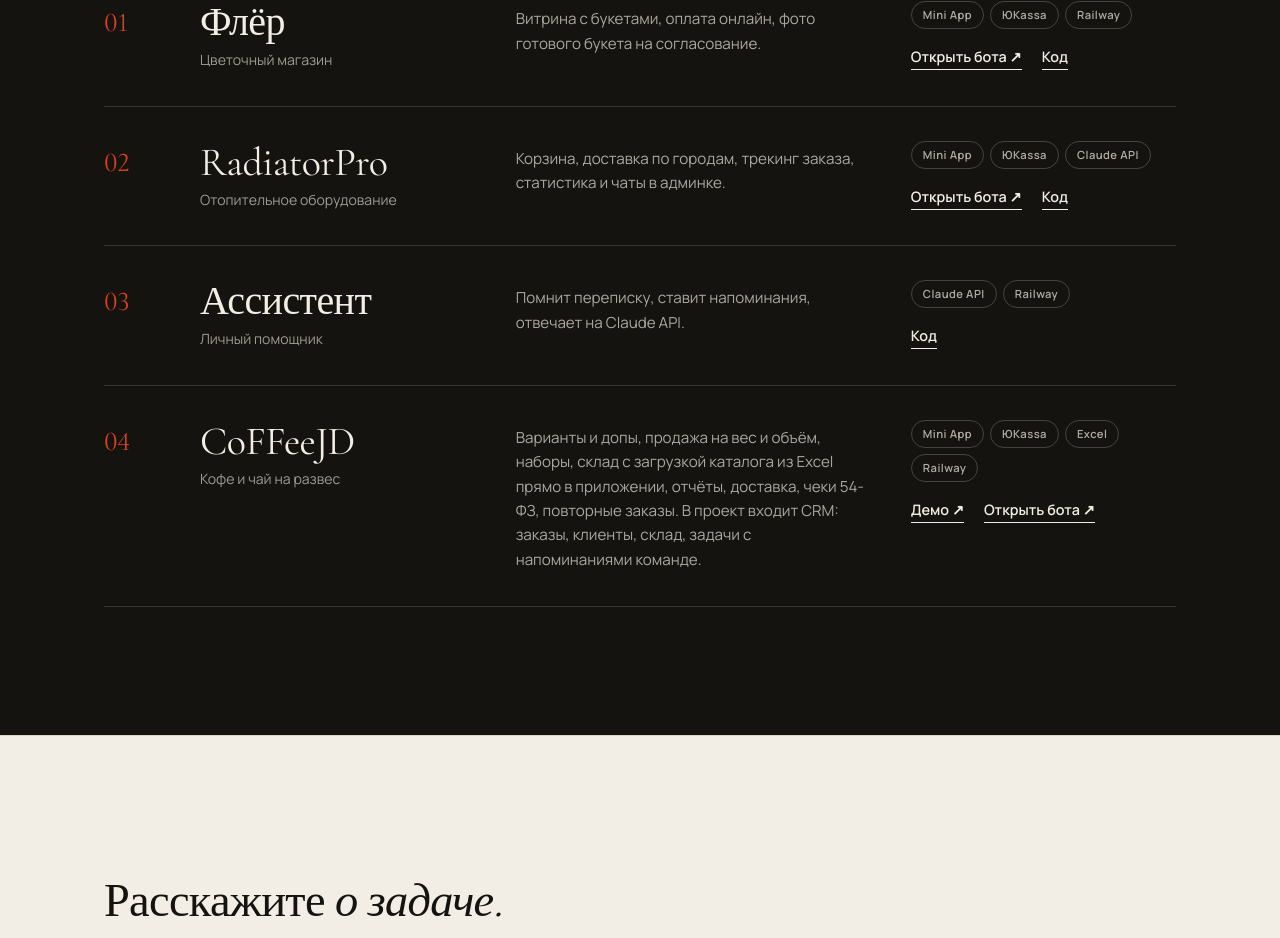
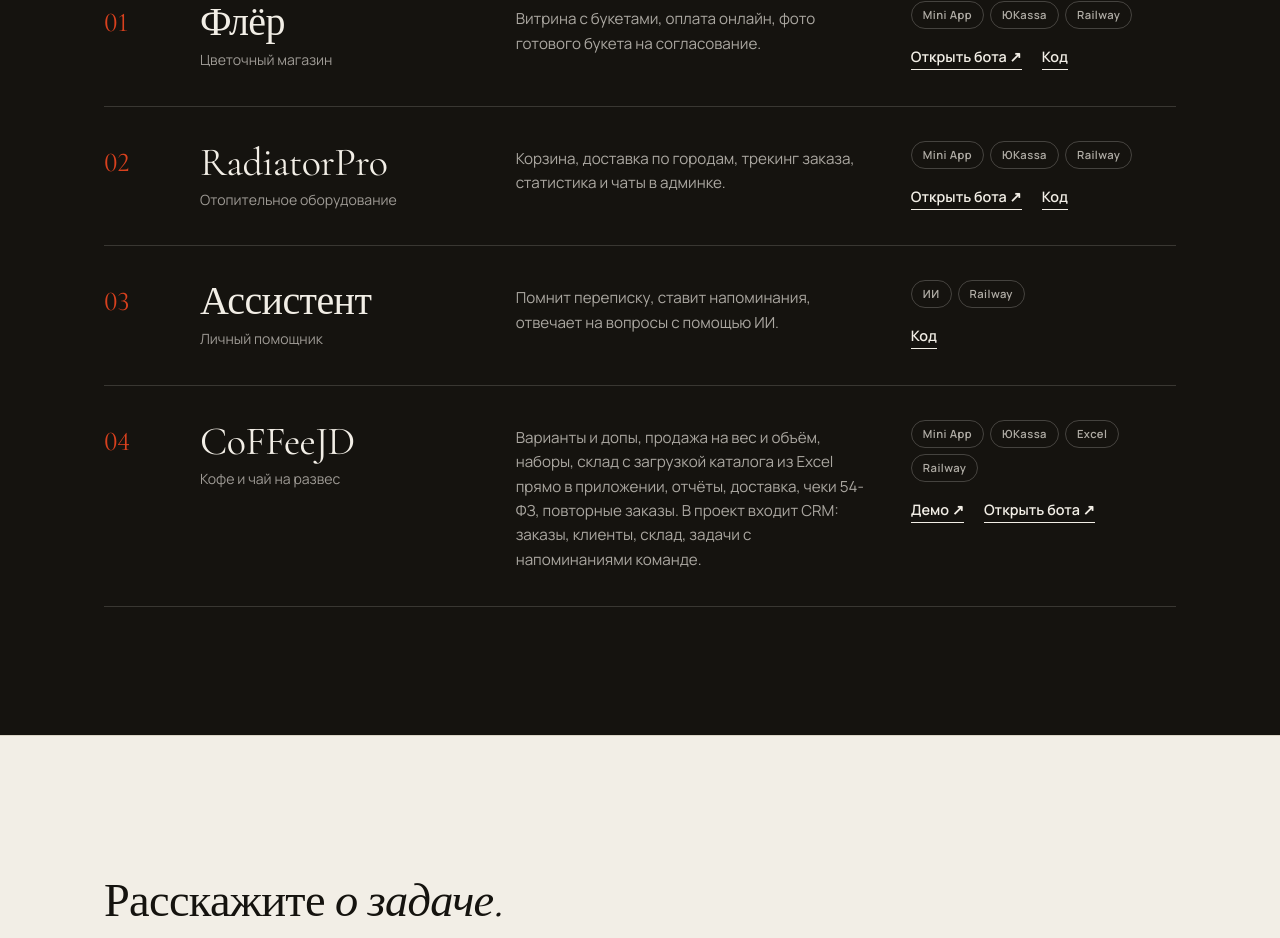
Before and after one commit to zhennyy/botforall, a React (Vite) app: page / in a window 1280 px wide. Shown: the part 2206-3144 px from the top of the page. Built offline with nearby package versions, Linux system fonts and the light colour scheme.

Commit message:
Portfolio: remove Claude API mentions

```diff
--- a/src/components/Projects.jsx
+++ b/src/components/Projects.jsx
@@ -9,13 +9,13 @@
   {
     num: '02', name: 'RadiatorPro', kind: 'Отопительное оборудование',
     text: 'Корзина, доставка по городам, трекинг заказа, статистика и чаты в админке.',
-    stack: ['Mini App', 'ЮKassa', 'Claude API'],
+    stack: ['Mini App', 'ЮKassa', 'Railway'],
     bot: 'https://t.me/RadiatorBZ_bot', code: 'https://github.com/zhennyy/radiatorbot',
   },
   {
     num: '03', name: 'Ассистент', kind: 'Личный помощник',
-    text: 'Помнит переписку, ставит напоминания, отвечает на Claude API.',
-    stack: ['Claude API', 'Railway'],
+    text: 'Помнит переписку, ставит напоминания, отвечает на вопросы с помощью ИИ.',
+    stack: ['ИИ', 'Railway'],
     code: 'https://github.com/zhennyy/telegram-assistant-bot',
   },
   {
```
